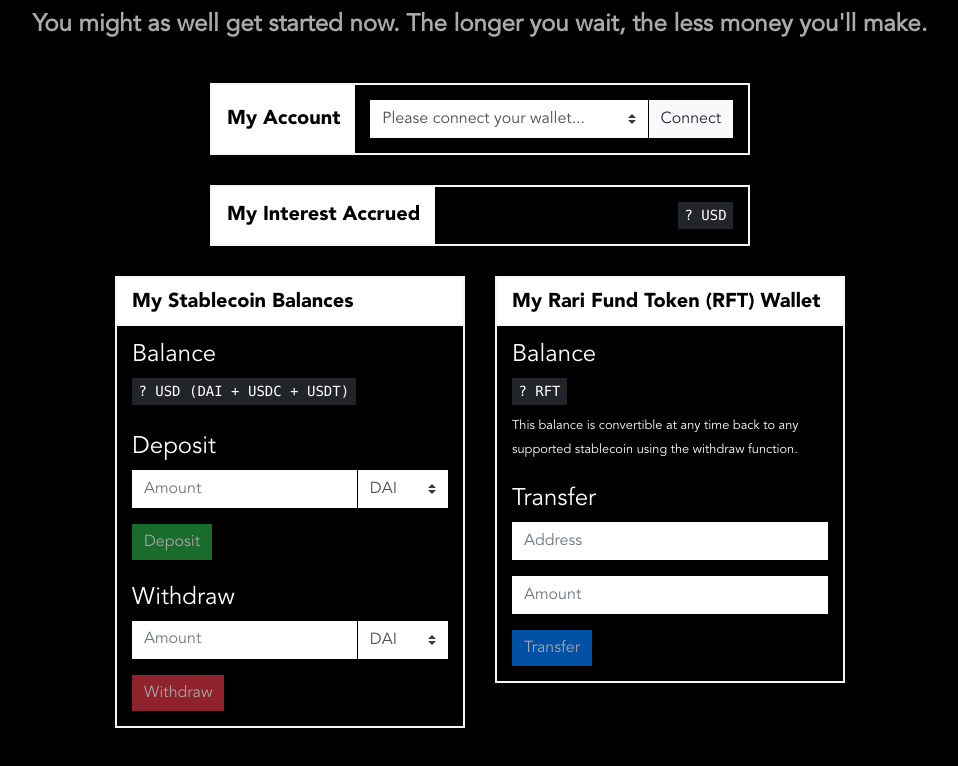
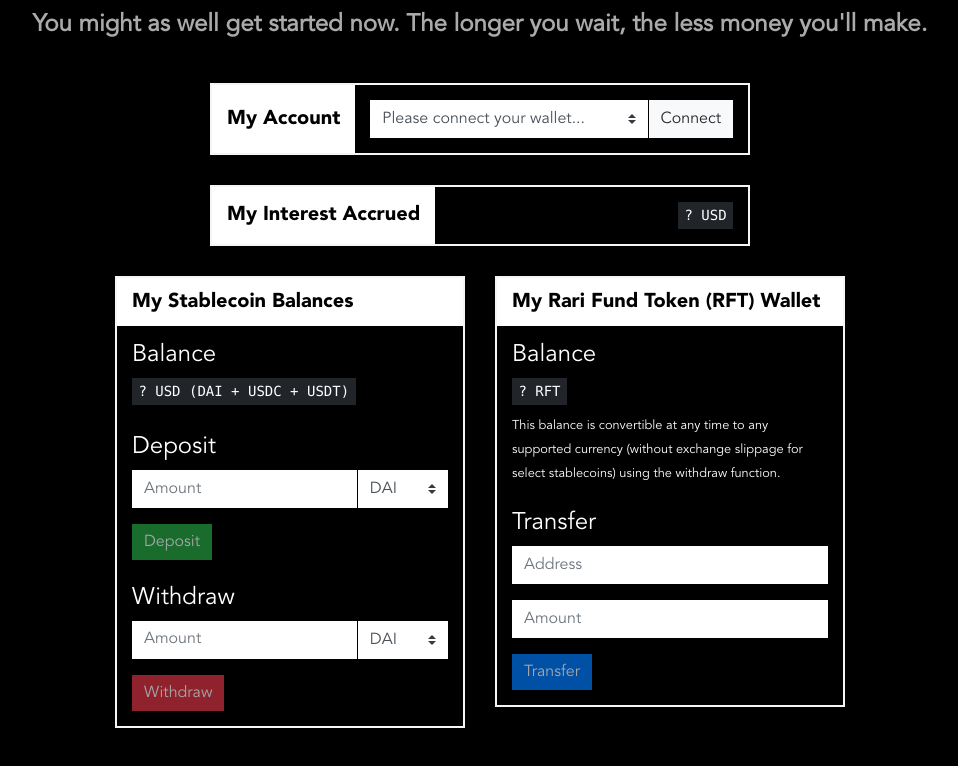
Before and after one commit to Rari-Capital/rari-stable-pool-contracts, a website: page src/index.html in a window 1280 px wide. Shown: the part 1270-2036 px from the top of the page, without its empty margins (160-1118 px from the left). Drawn offline with nearby package versions, Linux system fonts and the light colour scheme; a script that the page names is missing.

Commit message:
Fixed text about RFT on web client page

```diff
--- a/src/index.html
+++ b/src/index.html
@@ -185,7 +185,7 @@
             <div class="panel-body">
               <h4 style="margin-top: 0;">Balance</h4>
               <kbd class="d-inline-block mb-2"><span id="RFTBalance">?</span> RFT</kbd><br />
-              <small>This balance is convertible at any time back to any supported stablecoin using the withdraw function.</small>
+              <small>This balance is convertible at any time to any supported currency (without exchange slippage for select stablecoins) using the withdraw function.</small>
               <br /><br />
               <h4>Transfer</h4>
               <div class="form-group"><input type="text" class="form-control" id="RFTTransferAddress" placeholder="Address" /></div>
```
